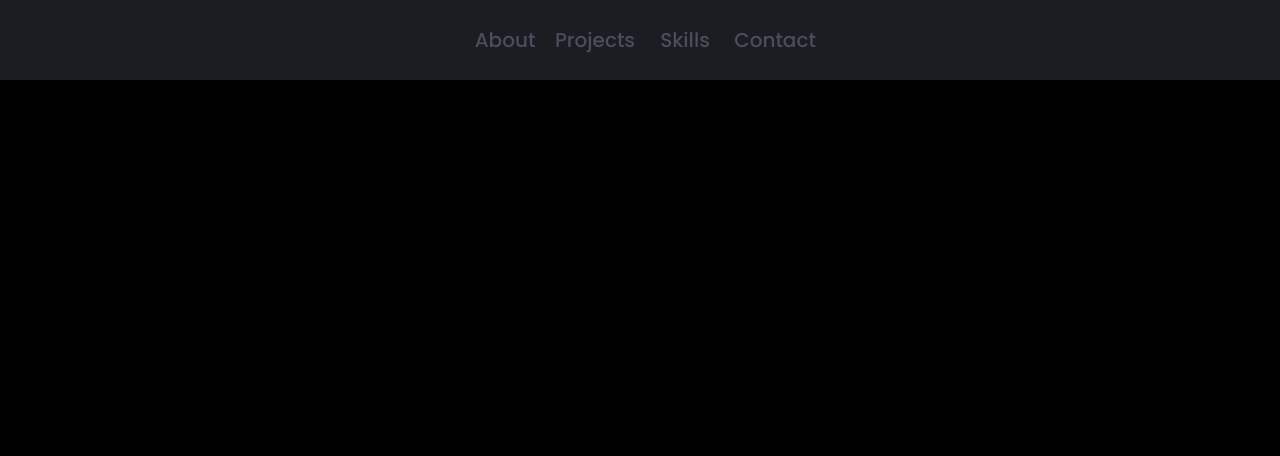
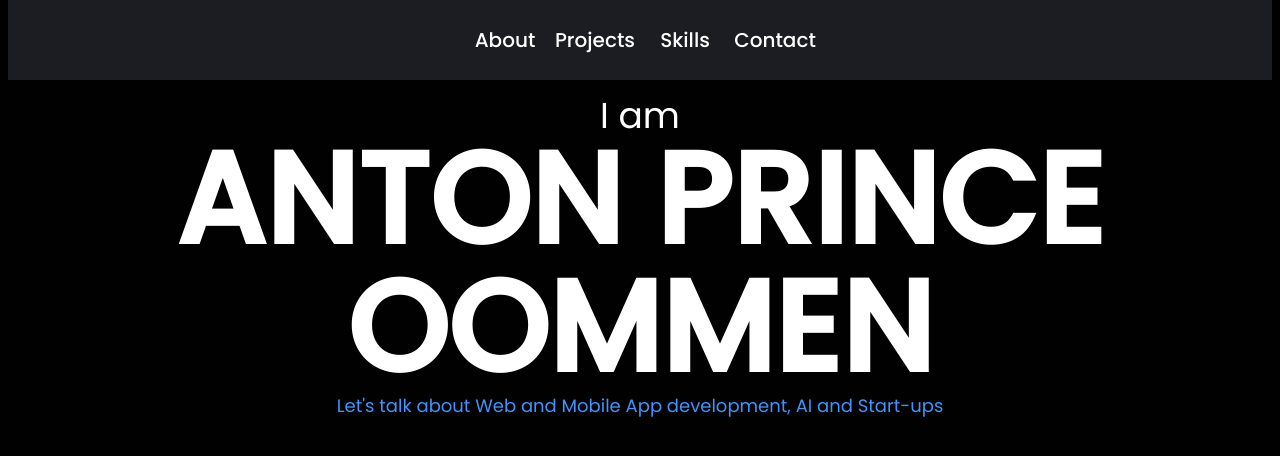
Before and after one commit to antonnprince/My-Portfolio, a plain HTML site: page index.html in a window 1280 px wide. Drawn offline with nearby package versions, Linux system fonts and the light colour scheme.

Commit message:
hero section

```diff
--- a/index.html
+++ b/index.html
@@ -26,16 +26,17 @@
     <meta name="viewport" content="width=device-width, initial-scale=1.0" />
     <script src="https://cdn.tailwindcss.com"></script>
   </head>
-  <body class="bg-[#000100]">
-    <nav class = "bg-[#1b1d22]">
+  <body class="bg-[#000100] mx-2">
+    <nav class = "bg-[#1b1d22] text-white">
       <ul class="menu h-10 sm:h-20 font-medium text-md sm:text-xl">
         <li ><a>About</a></li>
-        <li ><a>Projects</a></li>
+        <li >
+          <a>Projects</a></li>
         <li >
         <a >Skills</a>
           <ul class="submenu">
-            <li><a>React.Js</a></li>
-            <li><a>Next.Js</a></li>
+            <li><a>React</a></li>
+            <li><a>Next</a></li>
             <li><a>Tailwind CSS</a></li>
             <li><a>React Native</a></li>
           </ul>
@@ -44,6 +45,16 @@
       </ul>
     </nav>
 
+    <section class="hero text-white mx-4 md:mx-24 py-4 rounded-md">
+
+        <h3 class="text-xl md:text-2xl lg:text-4xl text-center">I am</h3>
+
+        <h1 class="text-4xl md:text-7xl lg:text-9xl text-center font-bold">ANTON PRINCE OOMMEN</h1>
+
+        <p class="font-normal text-sm md:text-lg text-[#3e95ff] text-center">Let's talk about Web and Mobile App development, AI and Start-ups</p>
+    </section>
+
+
 
 
 </body>
--- a/styles.css
+++ b/styles.css
@@ -2,7 +2,7 @@ body {
     font-family: "Euclid Circ.menuar A", "Poppins";
     margin: 0;
     display: grid;
-    place-items: center;
+
   }
 
   ul {
@@ -62,7 +62,7 @@ body {
     transition: height 0.3s ease-in-out;
   }
   .menu li .submenu a {
-    color: #1b1d22;
+
     opacity: 0;
     font-size: 16px;
     transition: opacity 0.25s;
@@ -77,7 +77,6 @@ body {
   }
 
   .menu > li a {
-    color: #484e5b;
     display: flex;
     align-items: center;
     justify-content: center;
```
